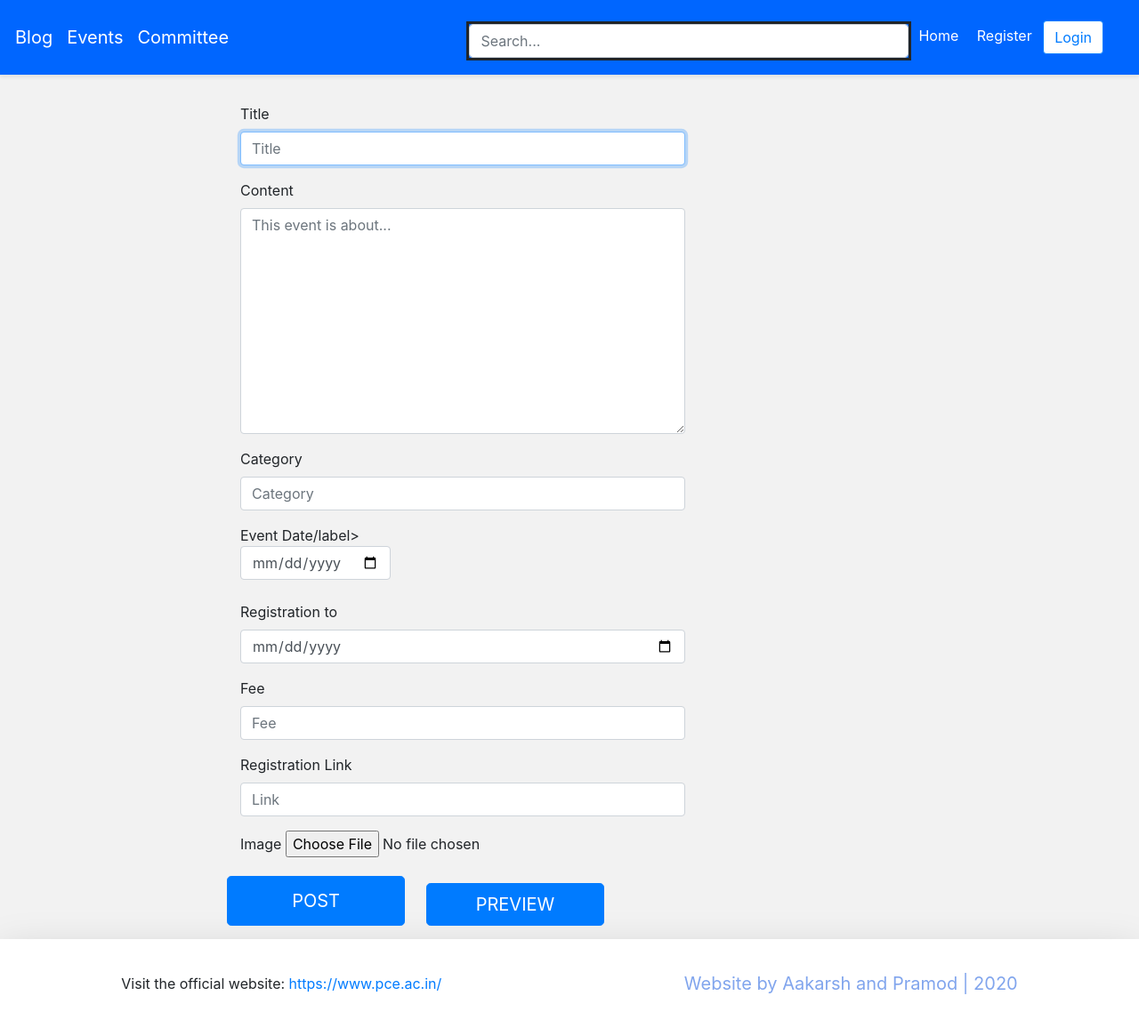
After one commit to Aakarsh-verma/Django-event-app, a Django app: template src/event/templates/event/create_event.html in a window 1280 px wide. The commit adds this page. Shown: the whole page at 89% size. Run offline with Django 3.2, Linux system fonts and the light colour scheme; the template is opened without the code that fills it, so the values that code supplies are empty; parts of the project's set-up code (start-up, migrations or seed data) failed here and were passed over; some libraries are stand-ins or nearby versions.

Commit message:
design improvements

```diff
--- a/src/committee/models.py
+++ b/src/committee/models.py
@@ -34,6 +34,6 @@ def submission_delete(sender, instance, **kwargs):
 
 def pre_save_commmitee_post_receiver(sender, instance, *args, **kwargs):
     if not instance.slug:
-        instance.slug = slugify(instance.author.username + "-" + instance.name)
+        instance.slug = slugify(instance.name)
 
 pre_save.connect(pre_save_commmitee_post_receiver, sender=Committee)
--- /dev/null
+++ b/src/event/templates/event/create_event.html
@@ -0,0 +1,80 @@
+{% extends 'base.html' %}
+{% block content %}
+
+<style type="text/css">
+  .create-form {
+	    width: 100%;
+	    max-width: 100%;
+	    padding: 15px;
+	    margin: auto;
+  	}
+
+  	.submit-button{
+  		max-width: 200px;
+  	}
+</style>
+
+<div class="container">
+	<div class="row">
+		<div class="col-lg-7 offset-lg-1">
+			<form class="create-form" method="post" enctype="multipart/form-data">{% csrf_token %}
+
+				<!-- title -->
+				<div class="form-group">
+					<label for="id_title">Title</label>
+					<input class="form-control" type="text" name="title" id="id_title" placeholder="Title" required autofocus>
+				</div>
+
+				<!-- Body -->
+				<div class="form-group">
+					<label for="id_body">Content</label>
+					<textarea class="form-control" rows="10" type="text" name="body" id="id_body" placeholder="This event is about..." required></textarea>
+				</div>
+
+                <!-- Category -->
+				<div class="form-group">
+					<label for="id_category">Category</label>
+					<input class="form-control" type="text" name="category" id="id_category" placeholder="Category">
+				</div>
+
+                <!-- reg-from -->
+				<div class="form-group">
+					<label for="id_event_date">Event Date/label>
+                    <input class="form-control" type="date" name="event_date" id="id_event_date" placeholder="Event Date">
+				</div>
+
+                <!-- reg-to -->
+				<div class="form-group">
+					<label for="id_reg_to">Registration to</label>
+                    <input class="form-control" type="date" name="reg_to" id="id_reg_to" placeholder="End Date">
+				</div>
+
+                <!-- fee -->
+				<div class="form-group">
+					<label for="id_fee">Fee</label>
+					<input class="form-control" type="number" name="fee" id="id_fee" placeholder="Fee">
+				</div>
+
+                <!-- reg_link -->
+				<div class="form-group">
+					<label for="id_reg_link">Registration Link</label>
+					<input class="form-control" type="url" name="reg_link" id="id_reg_link" placeholder="Link">
+				</div>
+
+				<!-- Image -->
+				<div class="form-group">
+					<label for="id_image">Image</label>
+					<input  type="file" name="image" id="id_image" accept="image/*">
+				</div>
+
+				<!-- Submit btn -->
+                <div class="row">
+                    <button class="submit-button btn btn-lg btn-primary btn-block" type="submit">POST</button>
+                    <button class="mx-4 submit-button btn btn-lg btn-primary btn-block" href="#">PREVIEW</button>
+                </div>
+			</form>
+		</div>
+	</div>
+</div>
+
+{% endblock content %}
--- a/src/event/urls.py
+++ b/src/event/urls.py
@@ -1,5 +1,6 @@
 from django.urls import path
 from event.views import (
+    create_event_view,
     detail_event_view,
     edit_event_view,
     )
@@ -9,6 +10,7 @@ app_name = 'event'
 
 urlpatterns =[
     path('event_home/', event_home_screen_view, name='event-home'),
+    path('create/', create_event_view, name='create'),
     path('<slug>/', detail_event_view, name='detail'),
     path('<slug>/edit', edit_event_view, name='edit'),
 ]
--- a/src/templates/snippets/header.html
+++ b/src/templates/snippets/header.html
@@ -34,7 +34,7 @@
       </div>
   </h5>
 
-  <div class="search-bar mt-sm-2 mr2">
+  <div class="search-bar mt-sm-2 mr2" style="border: solid;">
       <form method="get">
           <input type="text" class="form-control" name="q" id="id_q" placeholder="Search...">
       </form>
```
Also changed, not shown: src/event/views.py (+23 -0 lines), src/personal/templates/personal/event_home.html (+21 -5 lines), src/personal/templates/personal/home.html (+20 -44 lines), src/db.sqlite3, src/media_cdn/event/1/asfw-421957.jpg (deleted), src/media_cdn/event/2/asd-783714.jpg (deleted).
